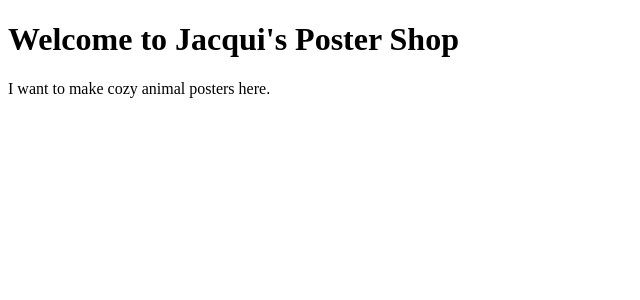
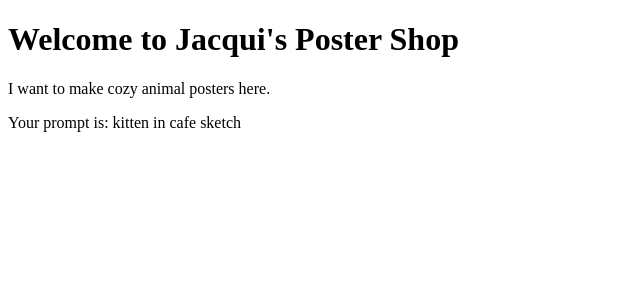
Before and after one commit to jkientzler/cozyposters, a SvelteKit app: page / in a window 1280 px wide. Shown: the top 300 px of the page, without its empty margins (0-640 px from the left). Built offline with nearby package versions, Linux system fonts and the light colour scheme.

Commit message:
code: add basic random prompt generation

```diff
--- a/src/routes/+page.svelte
+++ b/src/routes/+page.svelte
@@ -1,2 +1,23 @@
+<script lang="ts">
+  let animalNames = ["cat", "dog", "horse", "kitten", "puppy", "penguin", "bunny"];
+  let styles = ["watercolor", "anime", "oil paint", "sketch", "photorealistic", "renaissance", "impressionist", "3D rendering"];
+  let settings = ["forest", "desert", "cafe", "living room", "meadow", "blanket pile"];
+
+  function getRandomIntInclusive(max: number) {
+  let min = Math.ceil(0);
+  max = Math.floor(max);
+  return Math.floor(Math.random() * (max - min + 1) + min); // The maximum is inclusive and the minimum is inclusive
+  }
+
+  function getRandomImagePrompt() {
+    let animal = animalNames[getRandomIntInclusive(animalNames.length - 1)];
+    let style = styles[getRandomIntInclusive(styles.length - 1)];
+    let setting = settings[getRandomIntInclusive(settings.length - 1)];
+    return animal + " in " + setting + " " + style
+  }
+
+</script>
+
 <h1>Welcome to Jacqui's Poster Shop</h1>
 <p>I want to make cozy animal posters here.</p>
+<p>Your prompt is: {getRandomImagePrompt()}</p>
```
